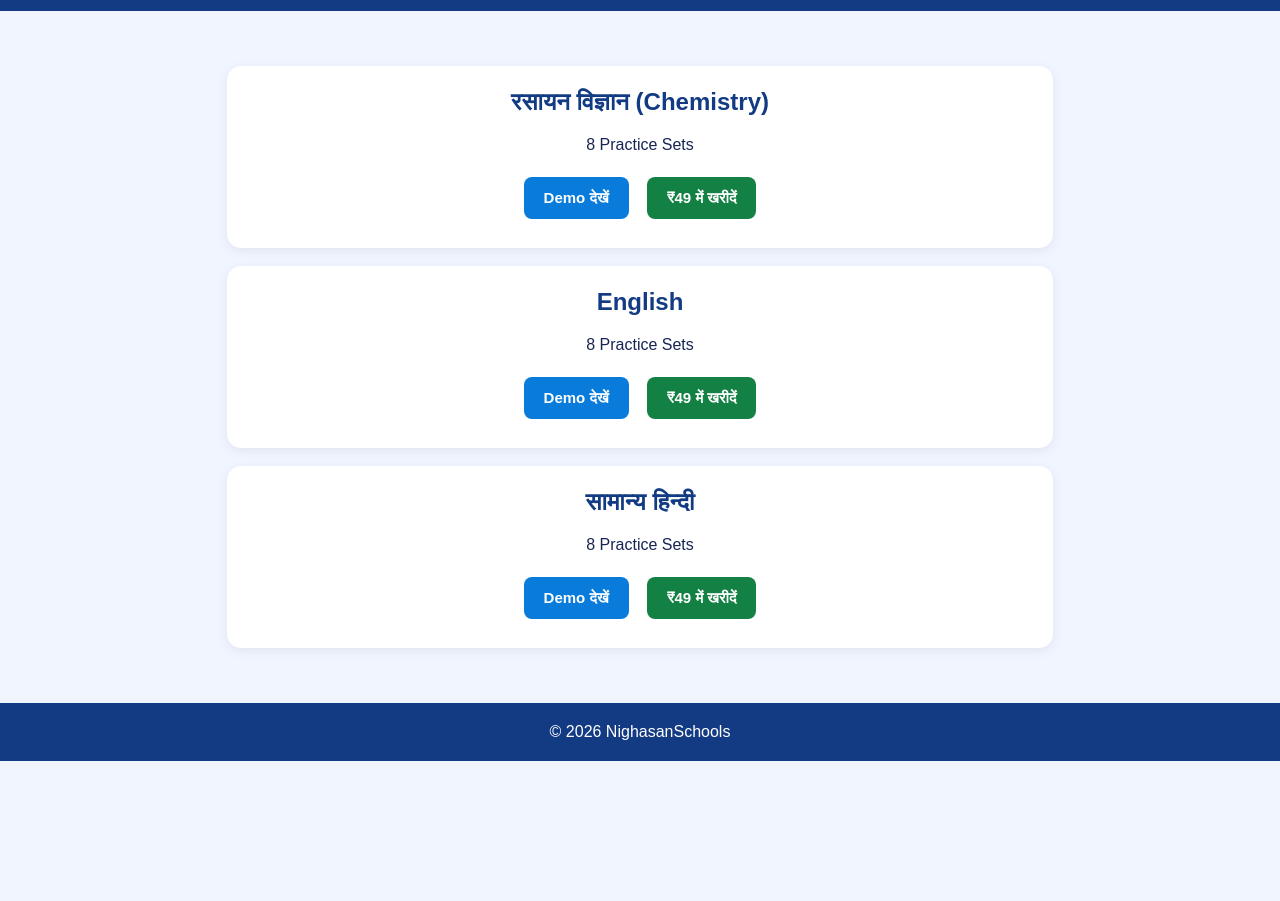
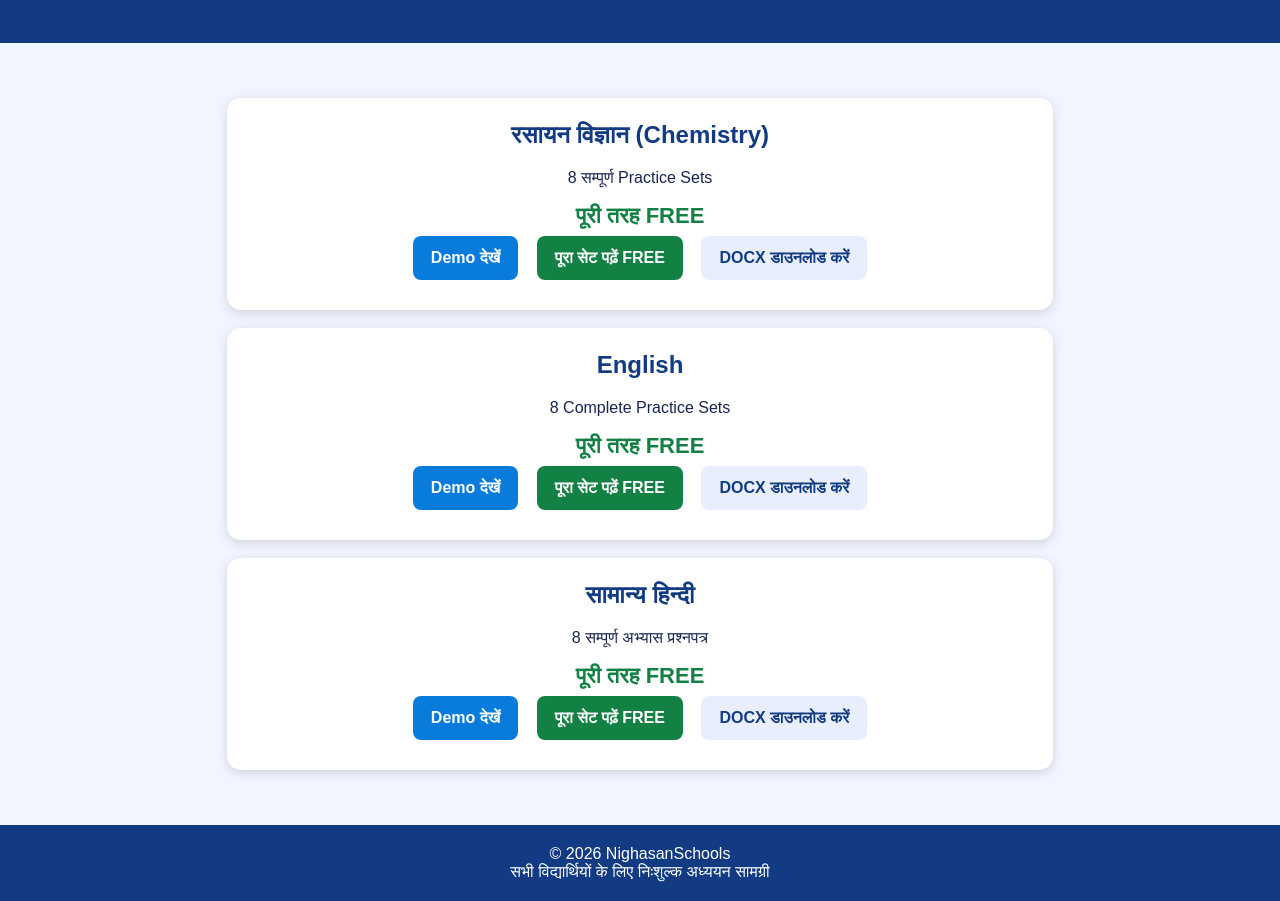
Before and after one commit to akshortvideo792-cpu/nighasanschools, a plain HTML site: page index.html in a window 1280 px wide. Shown: the part 135-1036 px from the top of the page. Before the commit the page ends 896 px from the top, so only its background shows below. Drawn offline with Linux system fonts and the light colour scheme.

Commit message:
Update index.html

```diff
--- a/index.html
+++ b/index.html
@@ -4,56 +4,21 @@
 <head>
 <meta charset="UTF-8">
 <meta name="viewport" content="width=device-width, initial-scale=1.0">
-<title>NighasanSchools - Class 12 Practice Sets</title>
+<title>NighasanSchools - Free Practice Sets</title>
 <style>
 *{box-sizing:border-box}
-body{
-  margin:0;
-  font-family:Arial,sans-serif;
-  background:#f1f5ff;
-  color:#172554;
-}
-header{
-  background:#123b83;
-  color:white;
-  text-align:center;
-  padding:28px 12px;
-}
+body{margin:0;font-family:Arial,sans-serif;background:#f1f5ff;color:#172554}
+header{background:#123b83;color:white;text-align:center;padding:30px 12px}
 header h1{margin:0;font-size:30px}
-header p{margin:10px 0 0}
-.container{
-  max-width:850px;
-  margin:25px auto;
-  padding:12px;
-}
-.card{
-  background:white;
-  padding:22px;
-  margin:18px 0;
-  border-radius:14px;
-  box-shadow:0 3px 12px #00000012;
-  text-align:center;
-}
-.card h2{margin-top:0;color:#123b83}
-.btn{
-  display:inline-block;
-  padding:12px 20px;
-  margin:7px;
-  border-radius:8px;
-  text-decoration:none;
-  font-weight:bold;
-  border:0;
-  cursor:pointer;
-  font-size:15px;
-}
+.container{max-width:850px;margin:25px auto;padding:12px}
+.card{background:white;padding:23px;margin:18px 0;border-radius:14px;box-shadow:0 3px 12px #0002;text-align:center}
+.card h2{color:#123b83;margin-top:0}
+.free{color:#138044;font-size:22px;font-weight:bold}
+.btn{display:inline-block;padding:13px 18px;margin:7px;border-radius:8px;text-decoration:none;font-weight:bold}
 .demo{background:#087bdb;color:white}
-.buy{background:#138044;color:white}
-footer{
-  text-align:center;
-  padding:20px;
-  background:#123b83;
-  color:white;
-}
+.full{background:#138044;color:white}
+.download{background:#e8eefb;color:#123b83}
+footer{background:#123b83;color:white;text-align:center;padding:20px}
 </style>
 </head>
 <body>
@@ -68,42 +33,47 @@ footer{
 
 <div class="card">
 <h2>रसायन विज्ञान (Chemistry)</h2>
-    <p>8 Practice Sets</p>
-    <a class="btn demo"
-       href="previews/chemistry-preview.pdf"
-       target="_blank">Demo देखें</a>
-    <button class="btn buy" onclick="buyMessage()">₹49 में खरीदें</button>
+<p>8 सम्पूर्ण Practice Sets</p>
+<div class="free">पूरी तरह FREE</div>
+<a class="btn demo" target="_blank"
+href="previews/chemistry-preview.pdf">Demo देखें</a>
+<a class="btn full" target="_blank"
+href="https://docs.google.com/gview?embedded=1&url=https%3A%2F%2Fakshortvideo792-cpu.github.io%2Fnighasanschools%2Fdocuments%2FNighasanSchools_UP_Board_Class12_Chemistry_8_Practice_Sets_Spaced.docx">पूरा सेट पढ़ें FREE</a>
+<a class="btn download"
+href="documents/NighasanSchools_UP_Board_Class12_Chemistry_8_Practice_Sets_Spaced.docx">DOCX डाउनलोड करें</a>
 </div>
 
 <div class="card">
 <h2>English</h2>
-    <p>8 Practice Sets</p>
-    <a class="btn demo"
-       href="previews/english-preview.pdf"
-       target="_blank">Demo देखें</a>
-    <button class="btn buy" onclick="buyMessage()">₹49 में खरीदें</button>
+<p>8 Complete Practice Sets</p>
+<div class="free">पूरी तरह FREE</div>
+<a class="btn demo" target="_blank"
+href="previews/english-preview.pdf">Demo देखें</a>
+<a class="btn full" target="_blank"
+href="https://docs.google.com/gview?embedded=1&url=https%3A%2F%2Fakshortvideo792-cpu.github.io%2Fnighasanschools%2Fdocuments%2FNighasanSchools_UP_Board_Class12_English_8_Practice_Sets.docx">पूरा सेट पढ़ें FREE</a>
+<a class="btn download"
+href="documents/NighasanSchools_UP_Board_Class12_English_8_Practice_Sets.docx">DOCX डाउनलोड करें</a>
 </div>
 
 <div class="card">
 <h2>सामान्य हिन्दी</h2>
-    <p>8 Practice Sets</p>
-    <a class="btn demo"
-       href="previews/samanya-hindi-preview.pdf"
-       target="_blank">Demo देखें</a>
-    <button class="btn buy" onclick="buyMessage()">₹49 में खरीदें</button>
+<p>8 सम्पूर्ण अभ्यास प्रश्नपत्र</p>
+<div class="free">पूरी तरह FREE</div>
+<a class="btn demo" target="_blank"
+href="previews/samanya-hindi-preview.pdf">Demo देखें</a>
+<a class="btn full" target="_blank"
+href="https://docs.google.com/gview?embedded=1&url=https%3A%2F%2Fakshortvideo792-cpu.github.io%2Fnighasanschools%2Fdocuments%2FNighasanSchools_UP_Board_Class12_Samanya_Hindi_8_Practice_Sets.docx">पूरा सेट पढ़ें FREE</a>
+<a class="btn download"
+href="documents/NighasanSchools_UP_Board_Class12_Samanya_Hindi_8_Practice_Sets.docx">DOCX डाउनलोड करें</a>
 </div>
 
 </div>
 
 <footer>
 © 2026 NighasanSchools
+<br>
+सभी विद्यार्थियों के लिए निःशुल्क अध्ययन सामग्री
 </footer>
-
-<script>
-function buyMessage(){
-  alert("ऑनलाइन भुगतान की सुविधा अभी शुरू नहीं हुई है।");
-}
-</script>
 
 </body>
 </html>
```
Lines whose indentation alone changed are shown as unchanged.
